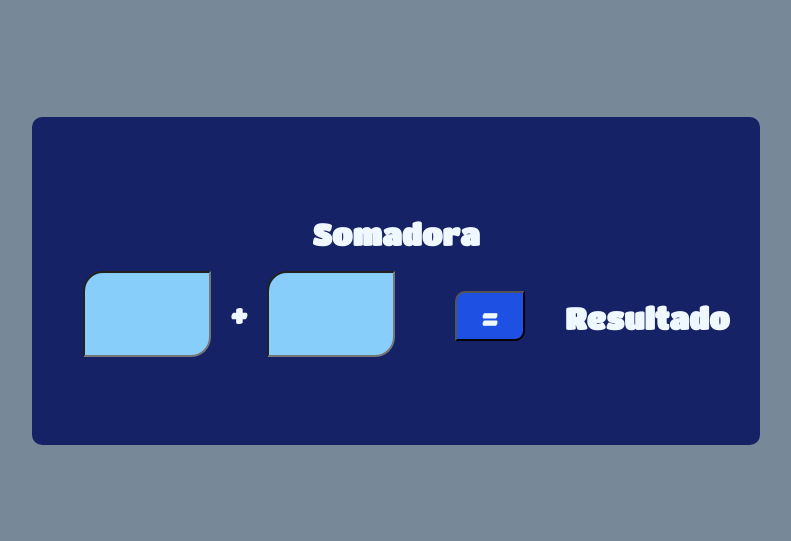
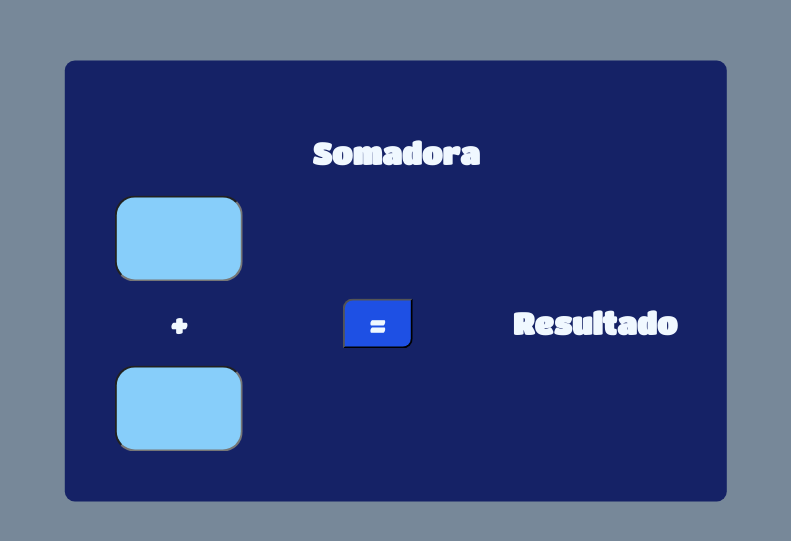
Before and after one commit to Mufado/Adder-Somadora, a React (Create React App) app: page / in a window 1280 px wide. Shown: the part 119-660 px from the top of the page, without its empty margins (244-1035 px from the left). Built offline with nearby package versions, Linux system fonts and the light colour scheme.

Commit message:
Elements positioning changed to grid

```diff
--- a/src/components/App.css
+++ b/src/components/App.css
@@ -1,31 +1,37 @@
 .container {
-    padding: 5%;
-    display: flex;
+    display: grid;
+    grid-template-columns: 1fr 1fr 1fr;
+    grid-template-rows: 1fr 3fr;
+    grid-template-areas: "title title title"
+                         "calc button result";
+    gap: 0px 100px;
+    align-items: center;
+    justify-items: center;
+
     position: absolute;
-    flex-direction: column;
     left: 50%;
     top: 50%;
-    align-items: center;
     transform: translate(-50%, -50%);
+
     background-color: #152266;
     border-radius: 10px;
-    justify-content: center;
-    width: 30%;
-    height: 10%;
-    min-width: 600px;
-    min-height: 200px;
+    padding: 50px;
 }
 
-.calc {
+h1 {
+    grid-area: title;
+}
+
+.addends {
+    grid-area: calc;
     display: flex;
-    flex-direction: row;
+    flex-direction: column;
+    align-items: center;
  }
 
 input {
     background-color: lightskyblue;
-    border-radius: 20px 0px 20px 0px;
-    margin-left: 20px;
-    margin-right: 20px;
+    border-radius: 20px;
     height: 80px;
     width: 120px;
     text-align: center;
@@ -36,7 +42,9 @@ button {
     width: 70px;
     height: 50px;
     border-radius: 10px 0px;
-    margin-left: 40px;
-    margin-top: 20px;
-    margin-right: 40px;
+    grid-area: button;
 }
+
+h3 {
+    grid-area: result;
+}
--- a/src/components/App.js
+++ b/src/components/App.js
@@ -34,16 +34,17 @@ class App extends Component {
             <div className="container">
                 <h1> {title} </h1>
 
-                <div className="calc">
+                <div className="addends">
                     <input type="number" onChange={this.handleGetFirstAddend} />
                     <h2> + </h2>
                     <input type="number" onChange={this.handleGetSecondAddend} />
-                    <form onSubmit={this.handleSumAddends}>
-                        <button type="submit"> = </button>
-                    </form>
-                    <h3> {this.state.sumTotal} </h3>
                 </div>
 
+                <form onSubmit={this.handleSumAddends}>
+                    <button type="submit"> = </button>
+                </form>
+
+                <h3> {this.state.sumTotal} </h3>
             </div>
         )
     };
```
